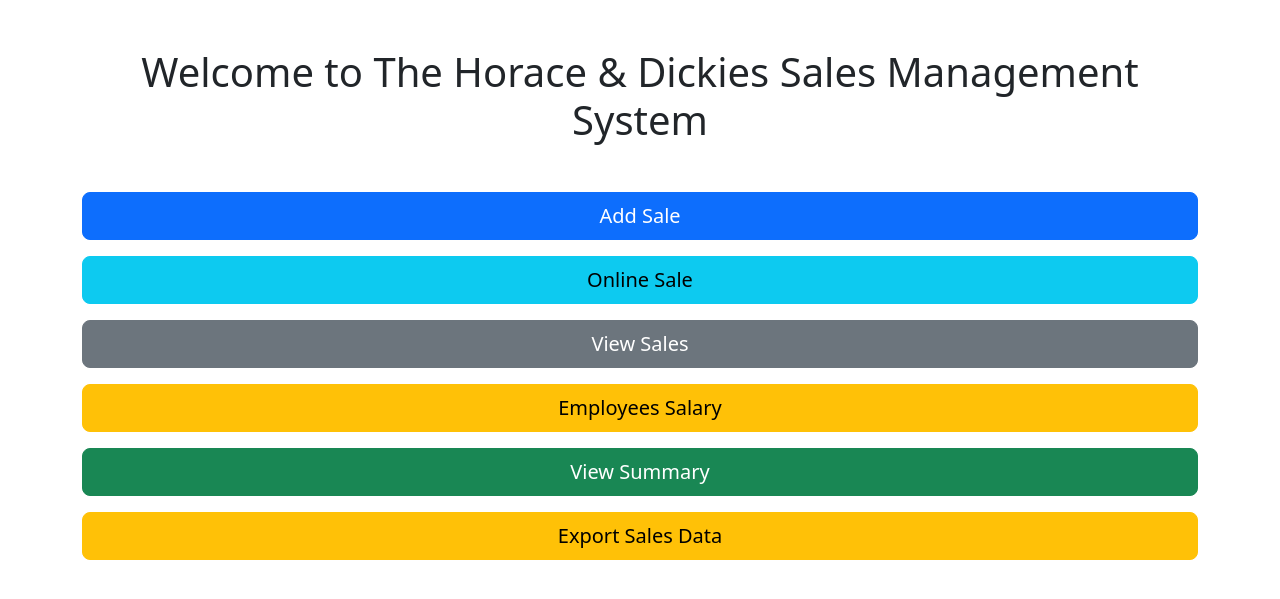
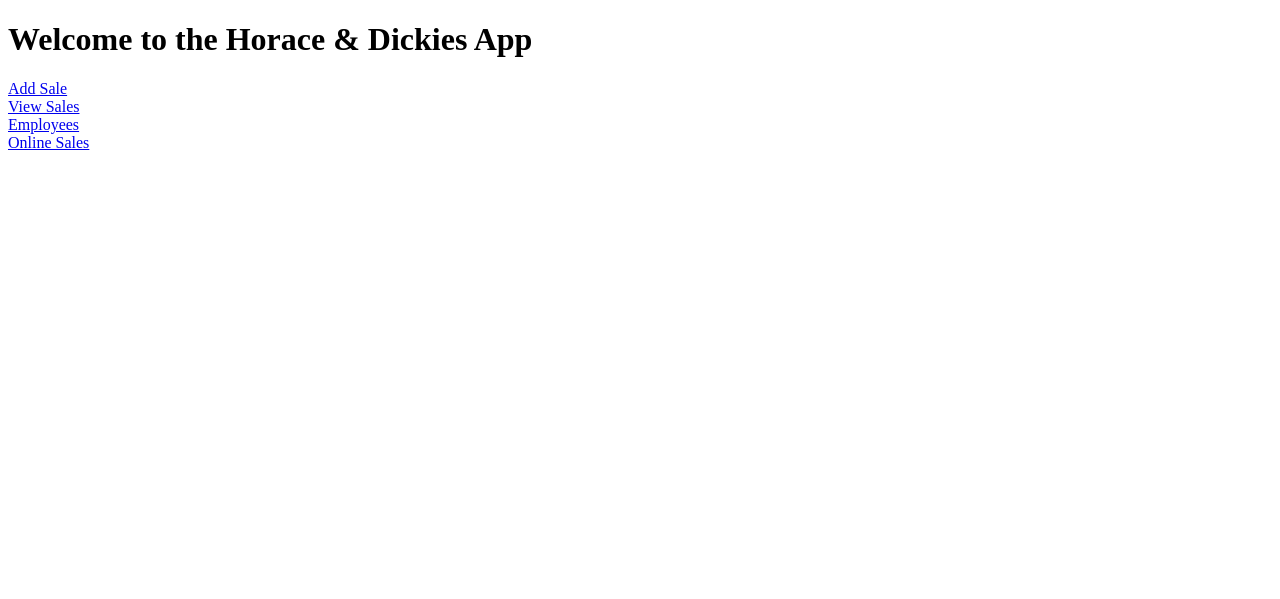
Before and after one commit to Ankursylhet123/Horace_And_Dickies, a Flask app: page / in a window 1280 px wide. Shown: the top 599 px of the page. Run offline with Flask 3, Linux system fonts and the light colour scheme.

Commit message:
Update welcome page

```diff
--- a/templates/Welcome.html
+++ b/templates/Welcome.html
@@ -4,20 +4,12 @@
     <meta charset="UTF-8">
     <meta name="viewport" content="width=device-width, initial-scale=1.0">
     <title>Welcome</title>
-    <link href="https://cdn.jsdelivr.net/npm/bootstrap@5.3.0-alpha3/dist/css/bootstrap.min.css" rel="stylesheet">
 </head>
 <body>
-    <div class="container text-center mt-5">
-        <h1 class="text-center my-5">Welcome to The Horace & Dickies Sales Management System</h1>
-        <div class="d-grid gap-3">
-            <!-- Navigation Buttons -->
-            <a href="/add_sale" class="btn btn-primary btn-lg">Add Sale</a>
-            <a href="/online_sale" class="btn btn-info btn-lg">Online Sale</a>
-            <a href="/view_sales" class="btn btn-secondary btn-lg">View Sales</a>
-            <a href="/employees" class="btn btn-warning btn-lg">Employees Salary</a>
-            <a href="/summary" class="btn btn-success btn-lg">View Summary</a>
-            <a href="/export_sales" class="btn btn-warning btn-lg">Export Sales Data</a>
-        </div>
-    </div>
+    <h1>Welcome to the Horace & Dickies App</h1>
+    <a href="/add_sale">Add Sale</a><br>
+    <a href="/view_sales">View Sales</a><br>
+    <a href="/employees">Employees</a><br>
+    <a href="/online_sale">Online Sales</a><br>
 </body>
 </html>
```
